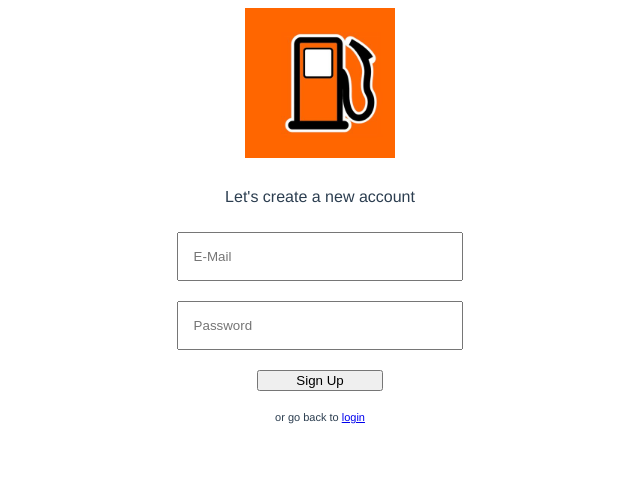
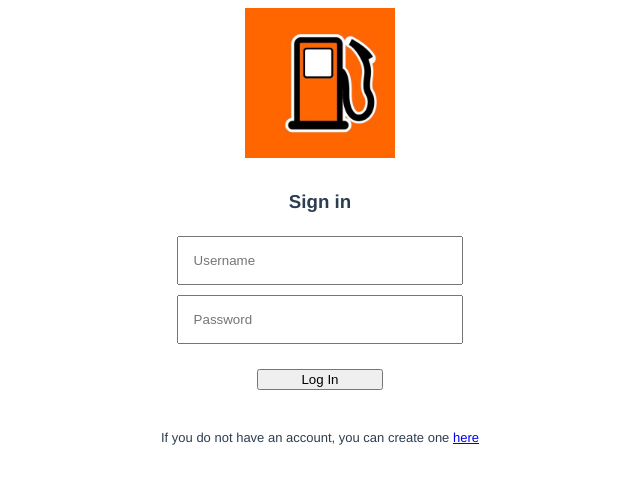
Before and after one commit to Benyaak/StationViewer-FE, a Vue app in the folder frontend/: page /#/login in a window 1280 px wide. Before the commit this address led to /#/sign-up. Shown: the top 484 px of the page, without its empty margins (320-960 px from the left). Built offline with nearby package versions, Linux system fonts and the light colour scheme; no server answers.

Commit message:
authentification done

```diff
--- a/frontend/src/main.js
+++ b/frontend/src/main.js
@@ -15,6 +15,8 @@ import store from './store';
 
 Vue.config.productionTip = false;
 
+let app = '';
+
 const firebaseConfig = {
   apiKey: 'AIzaSyALzYVgGC2z2tacEFyBVN_UIHHGoybqQOU',
   authDomain: 'proiect-tic-261309.firebaseapp.com',
@@ -27,8 +29,12 @@ const firebaseConfig = {
 
 firebase.initializeApp(firebaseConfig);
 
-new Vue({
-  router,
-  store,
-  render: h => h(App),
-}).$mount('#app');
+firebase.auth().onAuthStateChanged(() => {
+  if (!app) {
+    app = new Vue({
+      router,
+      store,
+      render: h => h(App),
+    }).$mount('#app');
+  }
+});
--- a/frontend/src/router/index.js
+++ b/frontend/src/router/index.js
@@ -1,21 +1,22 @@
+import firebase from 'firebase';
 import Vue from 'vue';
-import VueRouter from 'vue-router';
+import Router from 'vue-router';
+
 import Home from '../views/Home.vue';
 import Login from '../views/Login.vue';
 import SignUp from '../views/SignUp.vue';
 
-Vue.use(VueRouter);
+Vue.use(Router);
 
-const routes = [
+const router = new Router({
+  routes: [
     {
-    path: '/home',
-    name: 'home',
-    component: Home,
+      path: '*',
+      redirect: '/login',
     },
     {
-    path: '/about',
-    name: 'about',
-    component: () => import(/* webpackChunkName: "about" */ '../views/About.vue'),
+      path: '/',
+      redirect: '/login',
     },
     {
       path: '/login',
@@ -27,10 +28,25 @@ const routes = [
       name: 'SignUp',
       component: SignUp,
     },
-];
+    {
+      path: '/home',
+      name: 'Home',
+      component: Home,
+      meta: {
+        requiresAuth: true,
+      },
+    },
+  ],
+});
 
-const router = new VueRouter({
-  routes,
+router.beforeEach((to, from, next) => {
+  // eslint-disable-next-line prefer-destructuring
+  const currentUser = firebase.auth().currentUser;
+  const requiresAuth = to.matched.some(record => record.meta.requiresAuth);
+
+  if (requiresAuth && !currentUser) next('login');
+  else if (!requiresAuth && currentUser) next('home');
+  else next();
 });
 
 export default router;
--- /dev/null
+++ b/frontend/src/views/Home.vue
@@ -0,0 +1,21 @@
+<template>
+  <div class="home">
+    <h1>Welcome to my app</h1>
+    <button @click="logout">Logout</button>
+  </div>
+</template>
+
+<script>
+import firebase from 'firebase';
+
+export default {
+  name: 'home',
+  methods: {
+    logout() {
+      firebase.auth().signOut().then(() => {
+        this.$router.replace('login');
+      });
+    },
+  },
+};
+</script>
--- a/frontend/src/views/Login.vue
+++ b/frontend/src/views/Login.vue
@@ -1,8 +1,14 @@
+/* eslint-disable */
 <template>
   <div class="login">
     <h3>Sign in</h3>
-    <input type="text" name="username" id="usernameInput" placeholder="Username" />
-    <input type="password" name="password" id="passwordInput" placeholder="Password" />
+    <input type="text" name="username" v-model="email" id="usernameInput" placeholder="Username" />
+    <input
+      type="password"
+      name="password"
+      v-model="password"
+      id="passwordInput"
+      placeholder="Password" />
     <button @click="login">Log In</button>
     <p>
       If you do not have an account, you can create one
@@ -12,14 +18,27 @@
 </template>
 
 <script>
+import firebase from 'firebase';
+
 export default {
   name: 'login',
   data() {
-    return {};
+    return {
+      email: '',
+      password: '',
+    };
   },
   methods: {
     login() {
-      this.$router.replace('home');
+      firebase.auth().signInWithEmailAndPassword(this.email, this.password).then(
+        (user) => {
+          console.log(user);
+          this.$router.replace('home');
+        },
+        (err) => {
+          throw err;
+        },
+      );
     },
   },
 };
--- a/frontend/src/views/SignUp.vue
+++ b/frontend/src/views/SignUp.vue
@@ -1,20 +1,49 @@
 <template>
   <div class="sign-up">
     <p>Let's create a new account</p>
-    <input type="text" name="email" id="emailInput" placeholder="E-Mail" />
-    <input type="password" name="password" id="passwordInput" placeholder="Password" />
-    <button>Sign Up</button>
-    <span>or go back to <router-link to="/login">login</router-link></span>
+    <input type="text" name="email" v-model="email" id="emailInput" placeholder="E-Mail" />
+    <input
+      type="password"
+      name="password"
+      v-model="password"
+      id="passwordInput"
+      placeholder="Password"
+    />
+    <button @click="signUp">Sign Up</button>
+    <span>
+      or go back to
+      <router-link to="/login">login</router-link>
+    </span>
   </div>
 </template>
 
 <script>
+import firebase from 'firebase';
+
 export default {
   name: 'signUp',
   data() {
-    return {};
+    return {
+      email: '',
+      password: '',
+    };
   },
-  methods: {},
+  methods: {
+    signUp() {
+      firebase
+        .auth()
+        .createUserWithEmailAndPassword(this.email, this.password)
+        .then(
+          (user) => {
+            console.log(JSON.stringify(user));
+            this.$router.replace('home');
+          },
+          (err) => {
+            console.log(err.messsage);
+          },
+        );
+    },
+  },
 };
 </script>
 
```
Also changed, not shown: 1 other file (tests, documents, lock files or other folders). Lines whose indentation alone changed are shown as unchanged.
